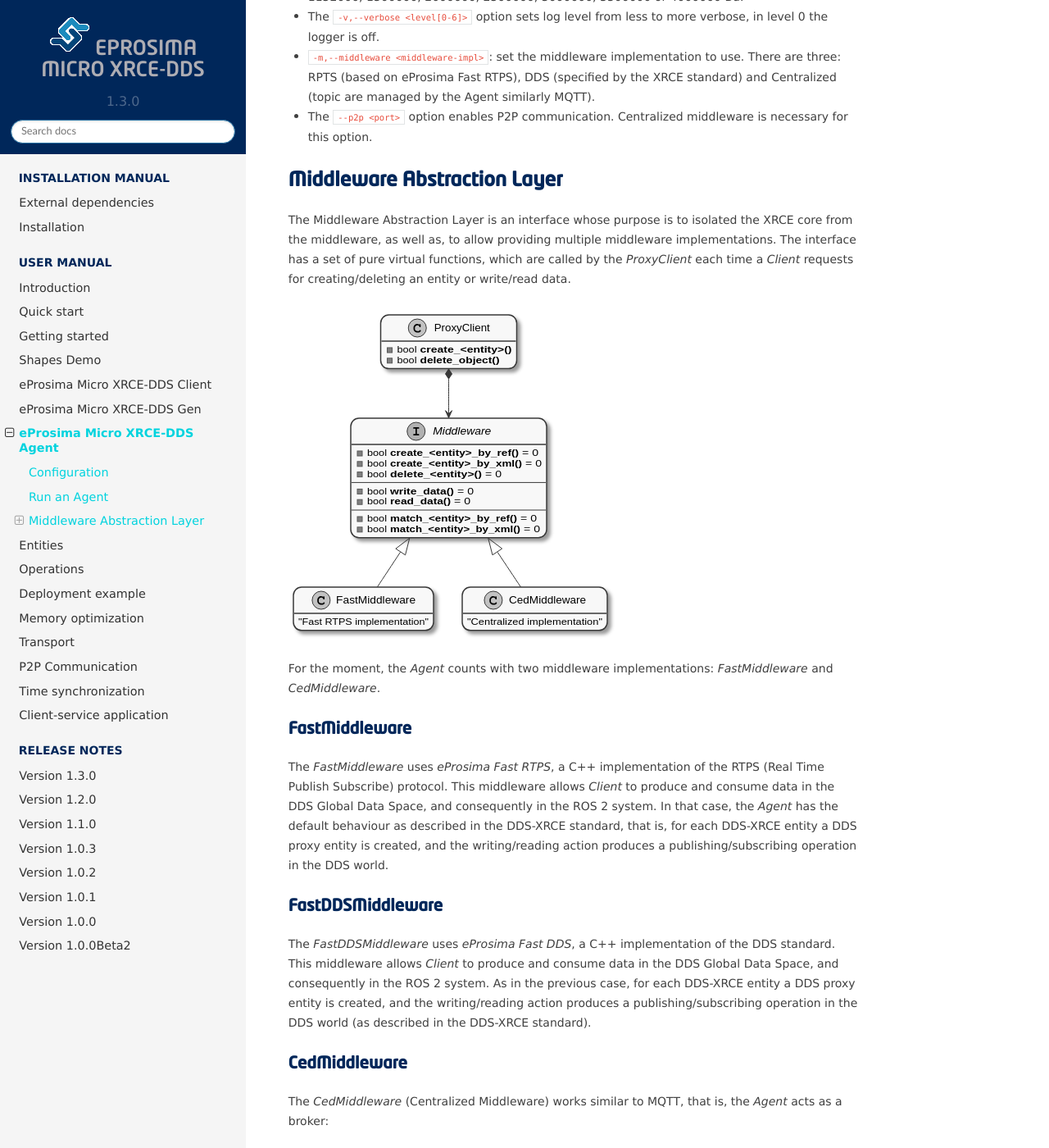
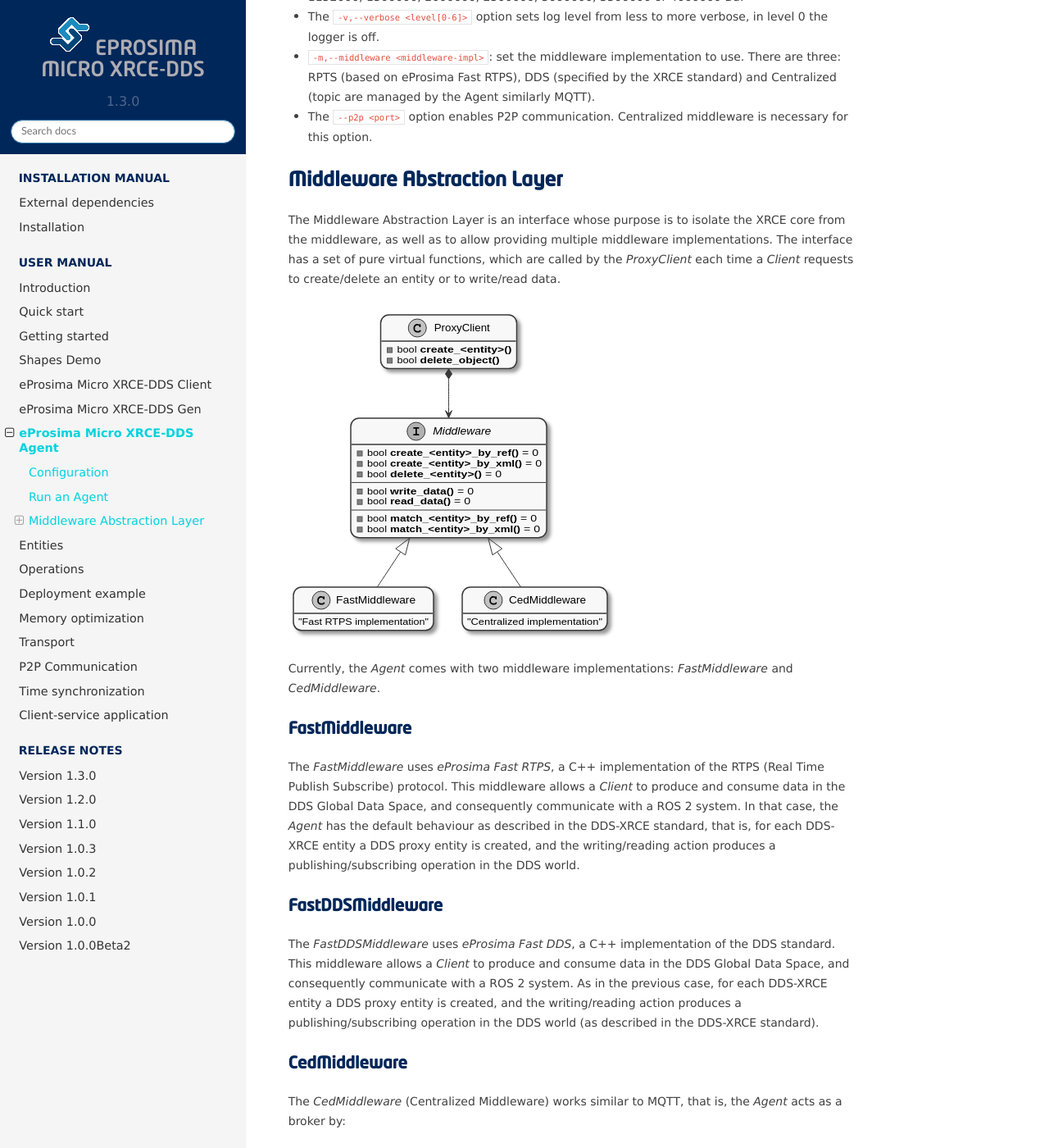
Before and after one commit to eProsima/Micro-XRCE-DDS-docs, a Sphinx documentation site: the page built from docs/agent.rst, in a window 1280 px wide and 1400 px high, scrolled down 2383 px. Shown: the whole window at 82% size. Built offline with Sphinx 7.4.7 and the Read the Docs theme 2.0.0, drawn with Linux system fonts in a browser that asks for light colours; some of the changed text lies outside the part shown.

Commit message:
agent: fix some typos (#59)

```diff
--- a/docs/agent.rst
+++ b/docs/agent.rst
@@ -109,25 +109,25 @@
 Middleware Abstraction Layer
 ----------------------------
 
-The Middleware Abstraction Layer is an interface whose purpose is to isolated the XRCE core from the middleware, as well as, to allow providing multiple middleware implementations.
-The interface has a set of pure virtual functions, which are called by the `ProxyClient` each time a *Client* requests for creating/deleting an entity or write/read data.
+The Middleware Abstraction Layer is an interface whose purpose is to isolate the XRCE core from the middleware, as well as to allow providing multiple middleware implementations.
+The interface has a set of pure virtual functions, which are called by the `ProxyClient` each time a *Client* requests to create/delete an entity or to write/read data.
 
 .. image:: images/middleware_abstraction_layer.svg
 
-For the moment, the *Agent* counts with two middleware implementations: *FastMiddleware* and *CedMiddleware*.
+Currently, the *Agent* comes with two middleware implementations: *FastMiddleware* and *CedMiddleware*.
 
 FastMiddleware
 ^^^^^^^^^^^^^^
 
 The *FastMiddleware* uses *eProsima Fast RTPS*, a C++ implementation of the RTPS (Real Time Publish Subscribe) protocol.
-This middleware allows *Client* to produce and consume data in the DDS Global Data Space, and consequently in the ROS 2 system.
+This middleware allows a *Client* to produce and consume data in the DDS Global Data Space, and consequently communicate with a ROS 2 system.
 In that case, the *Agent* has the default behaviour as described in the DDS-XRCE standard, that is, for each DDS-XRCE entity a DDS proxy entity is created, and the writing/reading action produces a publishing/subscribing operation in the DDS world.
 
 FastDDSMiddleware
-^^^^^^^^^^^^^^
+^^^^^^^^^^^^^^^^^
 
 The *FastDDSMiddleware* uses *eProsima Fast DDS*, a C++ implementation of the DDS standard.
-This middleware allows *Client* to produce and consume data in the DDS Global Data Space, and consequently in the ROS 2 system.
+This middleware allows a *Client* to produce and consume data in the DDS Global Data Space, and consequently communicate with a ROS 2 system.
 As in the previous case, for each DDS-XRCE entity a DDS proxy entity is created, and the writing/reading action produces a publishing/subscribing operation in the DDS world (as described in the DDS-XRCE standard).
 
 .. _ced_middleware_label:
@@ -135,15 +135,15 @@
 CedMiddleware
 ^^^^^^^^^^^^^
 
-The *CedMiddleware* (Centralized Middleware) works similar to MQTT, that is, the *Agent* acts as a broker:
+The *CedMiddleware* (Centralized Middleware) works similar to MQTT, that is, the *Agent* acts as a broker by:
 
-* accepting connection from *Clients*,
-* accepting topics messages published by *Client*,
-* processing subscribe and unsubscribe requests from *Client*,
-* forwarding topics messages that match *Client* subscriptions,
+* accepting connections from *Clients*,
+* accepting topic messages published by *Clients*,
+* processing subscribe and unsubscribe requests from *Clients*,
+* forwarding topic messages that match a *Client's* subscriptions,
 * and closing the connection from the *Client*.
 
-By default, this middleware does not allow communication between *Client* connected to different *Agent*, but the :ref:`P2P communication <p2p_communication_label>` enable this feature.
+By default, this middleware does not allow communication between *Clients* connected to different *Agents*, but the :ref:`P2P communication <p2p_communication_label>` enables this feature.
 
 How to add a middleware
 ^^^^^^^^^^^^^^^^^^^^^^^
```
